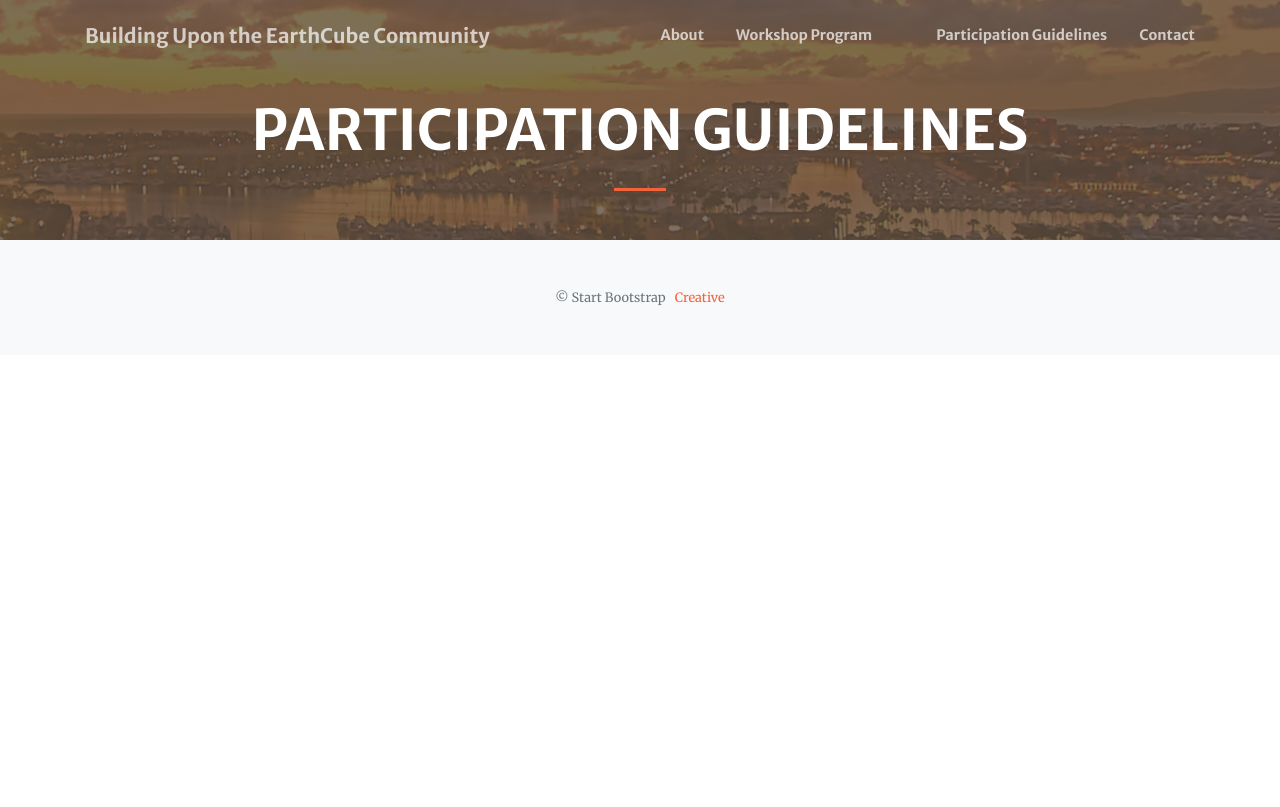
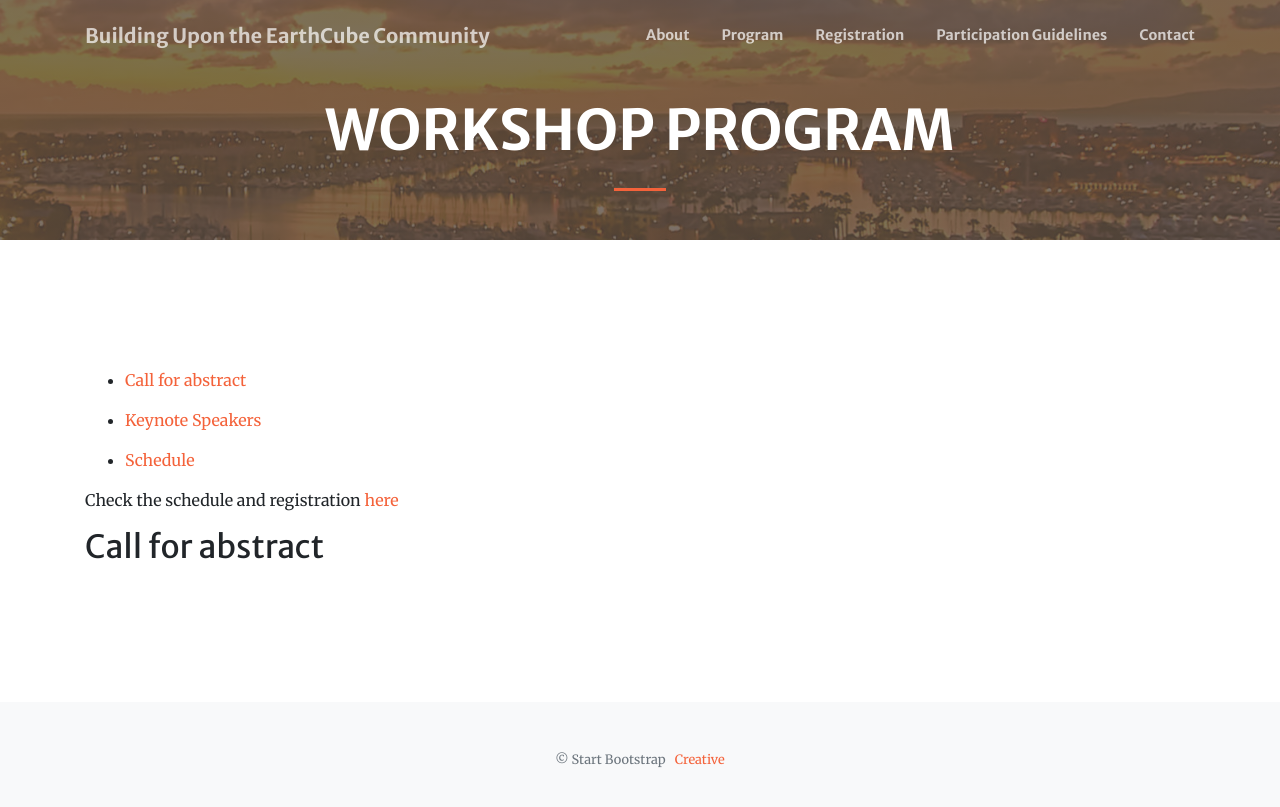
Before and after one commit to isi-usc-edu/building-upon-the-earthcube-community, a Jekyll site: the page built from program.md, in a window 1280 px wide. Shown: the top 807 px of the page. Built offline with Jekyll 4.4.1, drawn with Linux system fonts in a browser that asks for light colours.

```diff
--- a/program.md
+++ b/program.md
@@ -1,6 +1,6 @@
 ---
 layout: page
-title: Participation Guidelines
+title: Workshop Program
 #background_style: bg-info
 #background_image: url('assets/img/backgrounds/image-from-rawpixel-id-1199650-jpeg.jpg')
 # Add a link to the the top menu
@@ -10,3 +10,13 @@ menus:
     weight: 2
 
 ---
+
+* [Call for abstract](#abstract)
+
+* [Keynote Speakers](#keynote)
+
+* [Schedule](#schedule)
+
+Check the schedule and registration [here](/building-upon-the-earthcube-community/registration)
+
+## <a name='abstract'> Call for abstract </a>
```
Also changed, not shown: _data/menus.yml (+4 -4 lines), index.md (+27 -17 lines), registration.md (added, +46 -0 lines), assets/img/NSFlogo.png (added).
